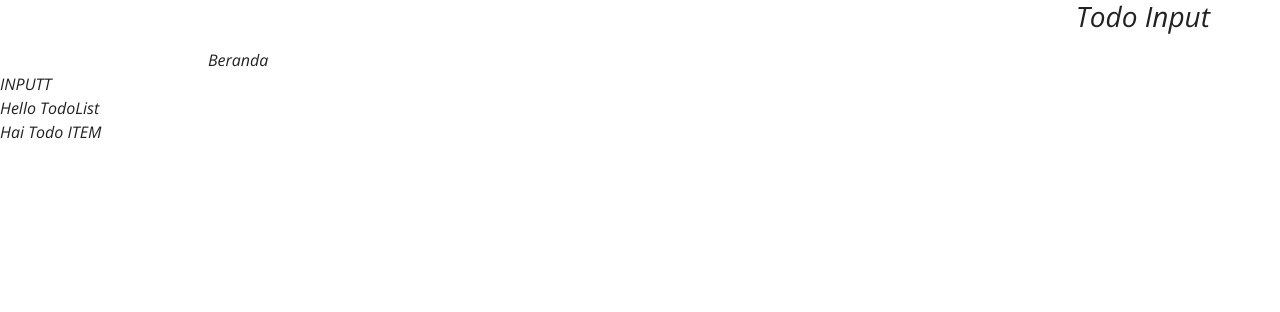
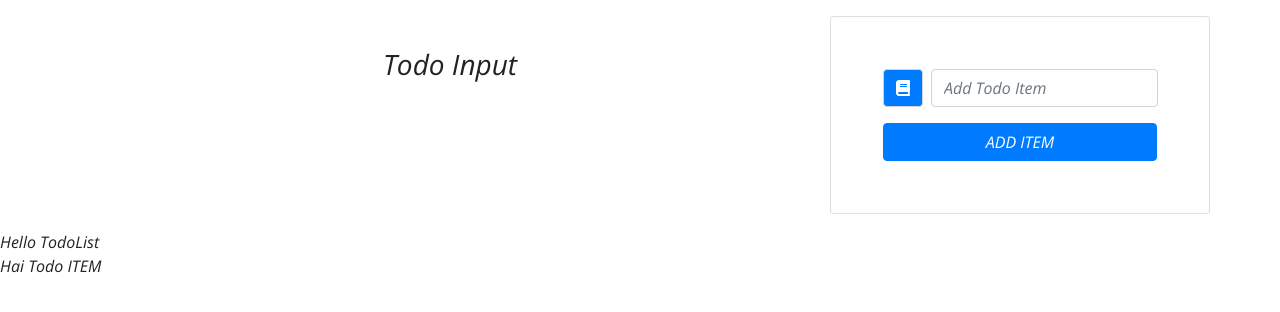
Before and after one commit to ajibon153/react-begginer, a React (Create React App) app: page / in a window 1280 px wide. Shown: the top 312 px of the page. Built offline with nearby package versions, Linux system fonts and the light colour scheme.

Commit message:
Element on Todo Input

```diff
--- a/public/index.html
+++ b/public/index.html
@@ -37,12 +37,12 @@
       crossorigin="anonymous"
     />
     <!-- Bootstrap -->
-    <link
+    <!-- <link
       rel="stylesheet"
       href="https://stackpath.bootstrapcdn.com/bootstrap/4.5.0/css/bootstrap.min.css"
       integrity="sha384-9aIt2nRpC12Uk9gS9baDl411NQApFmC26EwAOH8WgZl5MYYxFfc+NcPb1dKGj7Sk"
       crossorigin="anonymous"
-    />
+    /> -->
     <title>Jhon Doe Project</title>
   </head>
   <body>
--- a/src/4TodoList/TodoInput.js
+++ b/src/4TodoList/TodoInput.js
@@ -2,6 +2,32 @@
 
 export default class TodoInput extends Component {
   render() {
-    return <div>INPUTT</div>;
+    const { item, handleChange, handleSubmit, editItem } = this.props;
+    return (
+      <div className="card card-body my-3">
+        <form onSubmit={handleSubmit}>
+          <div className="input-group>">
+            <div className="input-group-prepend">
+              <div className="input-group-text bg-primary text-white">
+                <i className="fas fa-book" />
+              </div>
+              <input
+                type="text"
+                className="form-control text-capitalize ml-2"
+                placeholder="Add Todo Item"
+                value={item}
+                onChange={handleChange}
+              />
+            </div>
+            <button
+              type="submit"
+              className="btn btn-block btn-primary mt-3 text-uppercase"
+            >
+              Add Item
+            </button>
+          </div>
+        </form>
+      </div>
+    );
   }
 }
--- a/src/App.js
+++ b/src/App.js
@@ -60,9 +60,8 @@
         {/* // 4 TodoList project   */}
         <div className="container">
           <div className="row">
-            <div className="col-10 mx-auto mt-5 col-md-8">Beranda</div>
+            <div className="col-10 mx-auto mt-5 col-md-8">
               <h3 className="text-capitalize text-center">Todo Input</h3>
-          </div>
             </div>
             <TodoInput
               item={this.state.item}
@@ -70,6 +69,8 @@
               handleSubmit={this.handleSubmit}
               editItem={this.state.editItem}
             />
+          </div>
+        </div>
         <TodoList
           item={this.state.items}
           handleClear={this.handleClear}
```
Lines whose indentation alone changed are shown as unchanged.
